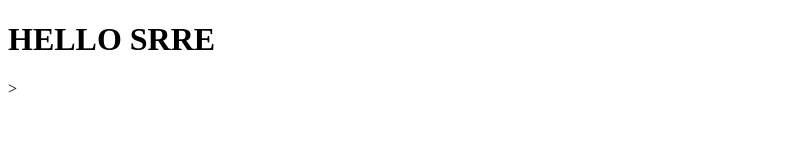
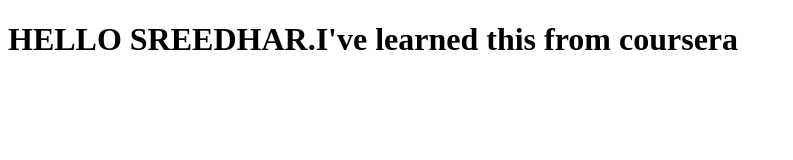
Before and after one commit to sreedhar11/Sreedhar-test, a plain HTML site: page site/index.html in a window 1280 px wide. Shown: the whole page, without its empty margins (0-793 px from the left). Drawn offline with Linux system fonts and the light colour scheme.

Commit message:
SMALL UPDAE.

```diff
--- a/site/index.html
+++ b/site/index.html
@@ -4,6 +4,6 @@
 	<title>HELLO SREE</title>
 </head>
 <body>
-<h1>HELLO SRRE</h1>>
+<h1>HELLO SREEDHAR.I've learned this from coursera </h1>
 </body>
 </html>
```
